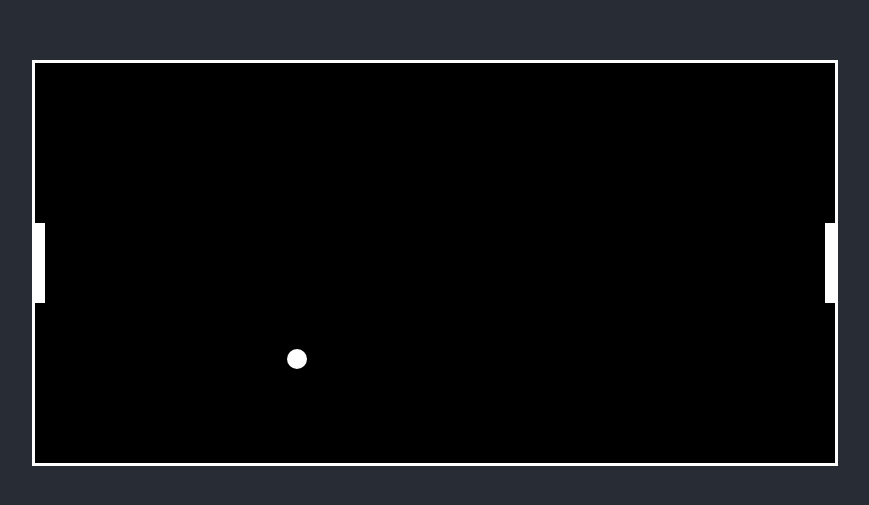
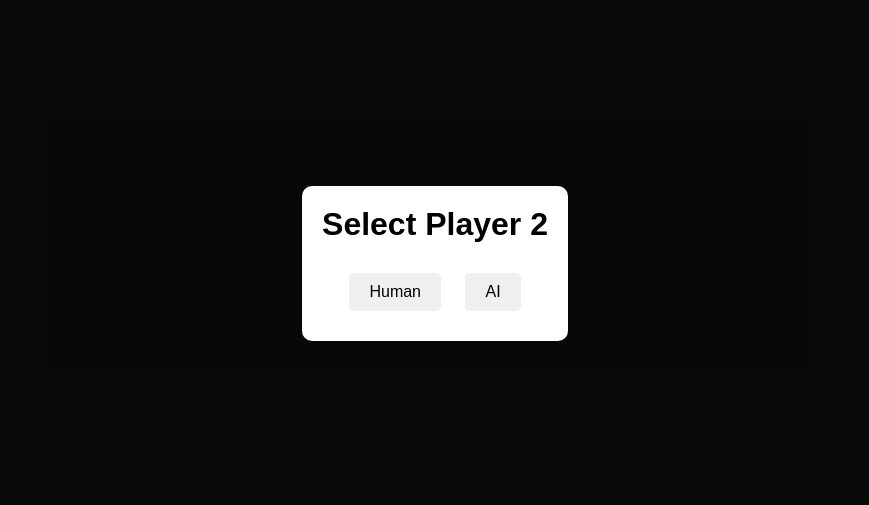
Before and after one commit to joacoleza/browser-ping-pong-game, a plain HTML site: page index.html in a window 1280 px wide. Shown: the part 137-642 px from the top of the page, without its empty margins (205-1074 px from the left). Drawn offline with Linux system fonts and the light colour scheme.

Commit message:
Introduce option to play versus ai

```diff
--- a/index.html
+++ b/index.html
@@ -7,6 +7,13 @@
     <link rel="stylesheet" href="style.css" />
   </head>
   <body>
+    <div id="modal">
+      <div id="modal-content">
+        <h1>Select Player 2</h1>
+        <button id="human-btn">Human</button>
+        <button id="ai-btn">AI</button>
+      </div>
+    </div>
     <div id="game-container">
       <canvas id="gameCanvas"></canvas>
     </div>
--- a/script.js
+++ b/script.js
@@ -1,5 +1,11 @@
 const canvas = document.getElementById("gameCanvas");
 const ctx = canvas.getContext("2d");
+
+// Modal handling
+const modal = document.getElementById("modal");
+const humanBtn = document.getElementById("human-btn");
+const aiBtn = document.getElementById("ai-btn");
+let isAIPlayer = false;
 
 // Canvas setup
 canvas.width = 800;
@@ -32,13 +38,16 @@ let player2Direction = 0;
 document.addEventListener("keydown", (e) => {
   if (e.key === "w") player1Direction = -1;
   if (e.key === "s") player1Direction = 1;
-  if (e.key === "ArrowUp") player2Direction = -1;
-  if (e.key === "ArrowDown") player2Direction = 1;
+  if (!isAIPlayer) {
+    if (e.key === "ArrowUp") player2Direction = -1;
+    if (e.key === "ArrowDown") player2Direction = 1;
+  }
 });
 
 document.addEventListener("keyup", (e) => {
   if (e.key === "w" || e.key === "s") player1Direction = 0;
-  if (e.key === "ArrowUp" || e.key === "ArrowDown") player2Direction = 0;
+  if (!isAIPlayer && (e.key === "ArrowUp" || e.key === "ArrowDown"))
+    player2Direction = 0;
 });
 
 // Touch controls for mobile
@@ -46,13 +55,22 @@ canvas.addEventListener("touchmove", (e) => {
   const touch = e.touches[0];
   const rect = canvas.getBoundingClientRect();
 
-  // Map touch positions to paddles
   if (touch.clientX < rect.width / 2) {
     player1.y = touch.clientY - rect.top - paddleHeight / 2;
-  } else {
+  } else if (!isAIPlayer) {
     player2.y = touch.clientY - rect.top - paddleHeight / 2;
   }
 });
+
+// AI behavior
+function moveAI() {
+  const centerY = player2.y + paddleHeight / 2;
+  if (centerY < ballY) player2.y += paddleSpeed;
+  if (centerY > ballY) player2.y -= paddleSpeed;
+
+  // Prevent AI paddle from going out of bounds
+  player2.y = Math.max(0, Math.min(canvas.height - paddleHeight, player2.y));
+}
 
 // Game loop
 function gameLoop() {
@@ -103,14 +121,30 @@ function gameLoop() {
 
   // Update paddle positions
   player1.y += player1Direction * paddleSpeed;
-  player2.y += player2Direction * paddleSpeed;
+  if (!isAIPlayer) {
+    player2.y += player2Direction * paddleSpeed;
+    player2.y = Math.max(0, Math.min(canvas.height - paddleHeight, player2.y));
+  } else {
+    moveAI();
+  }
 
   // Prevent paddles from going out of bounds
   player1.y = Math.max(0, Math.min(canvas.height - paddleHeight, player1.y));
-  player2.y = Math.max(0, Math.min(canvas.height - paddleHeight, player2.y));
 
   requestAnimationFrame(gameLoop);
 }
 
-// Start game loop
-gameLoop();
+// Start game after modal choice
+humanBtn.addEventListener("click", () => {
+  isAIPlayer = false;
+  modal.style.display = "none";
+  document.getElementById("game-container").style.display = "flex";
+  gameLoop();
+});
+
+aiBtn.addEventListener("click", () => {
+  isAIPlayer = true;
+  modal.style.display = "none";
+  document.getElementById("game-container").style.display = "flex";
+  gameLoop();
+});
--- a/style.css
+++ b/style.css
@@ -1,3 +1,4 @@
+/* General styles */
 * {
   margin: 0;
   padding: 0;
@@ -15,7 +16,7 @@ body {
 }
 
 #game-container {
-  display: flex;
+  display: none; /* Initially hidden */
   justify-content: center;
   align-items: center;
   position: relative;
@@ -25,3 +26,43 @@ canvas {
   border: 3px solid white;
   background-color: black;
 }
+
+/* Modal styles */
+#modal {
+  display: flex;
+  justify-content: center;
+  align-items: center;
+  position: fixed;
+  top: 0;
+  left: 0;
+  width: 100%;
+  height: 100%;
+  background-color: rgba(0, 0, 0, 0.8);
+  z-index: 10;
+}
+
+#modal-content {
+  background: white;
+  color: black;
+  padding: 20px;
+  border-radius: 10px;
+  text-align: center;
+}
+
+#modal-content h1 {
+  margin-bottom: 20px;
+}
+
+#modal-content button {
+  margin: 10px;
+  padding: 10px 20px;
+  font-size: 16px;
+  cursor: pointer;
+  border: none;
+  border-radius: 5px;
+}
+
+#modal-content button:hover {
+  background-color: #282c34;
+  color: white;
+}
```
